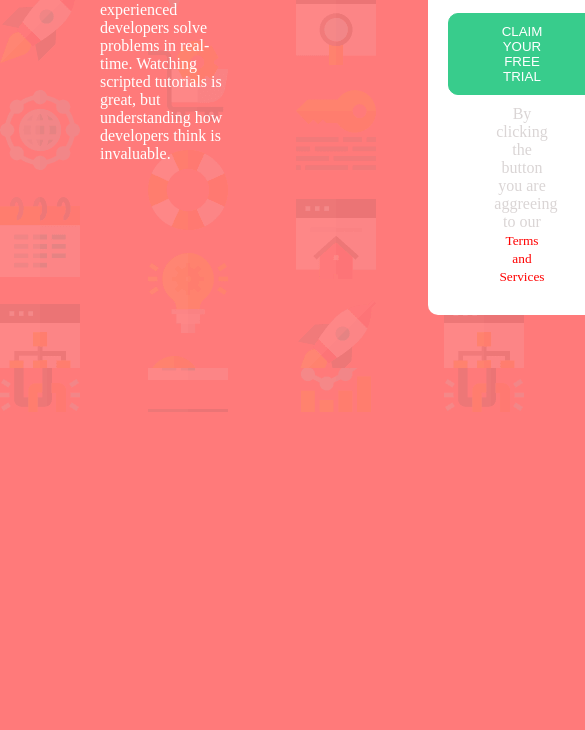
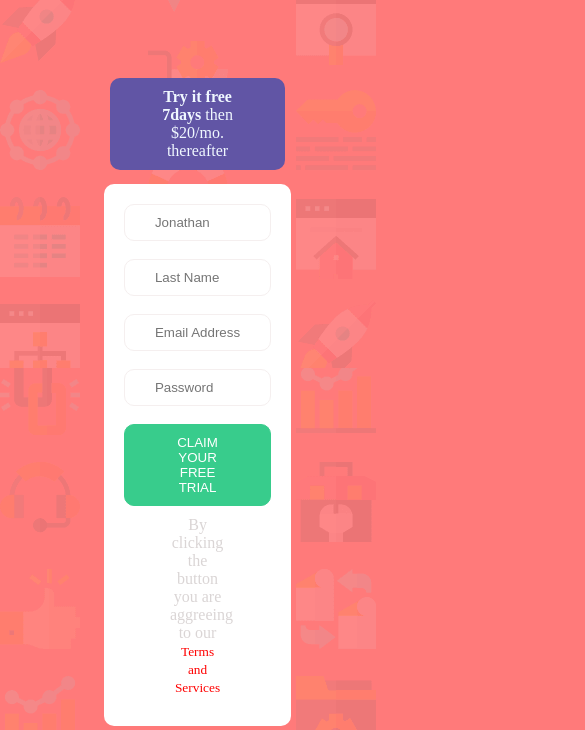
Before and after one commit to JATO-B/mediaquery, a plain HTML site: page index.html in a window 390 px wide. Shown: the part 432-1162 px from the top of the page, 585 px wide, since content can reach past the window. Before the commit the page ends 844 px from the top, so only its background shows below. Drawn offline with Linux system fonts and the light colour scheme.

Commit message:
Update style.css

```diff
--- a/style.css
+++ b/style.css
@@ -61,7 +61,16 @@ a:link{
     color: red;
     font-size: smaller;
 }
-
+@media screen and (max-width: 50%) {
+    body {
+        background-image: url(../images/bg-intro-mobile.png);
+    }
+}
+@media screen and (orientation: portrait) {
+    div {
+        display: flex;
+        flex-direction: column;
+    }
 
 
 /* }
```
